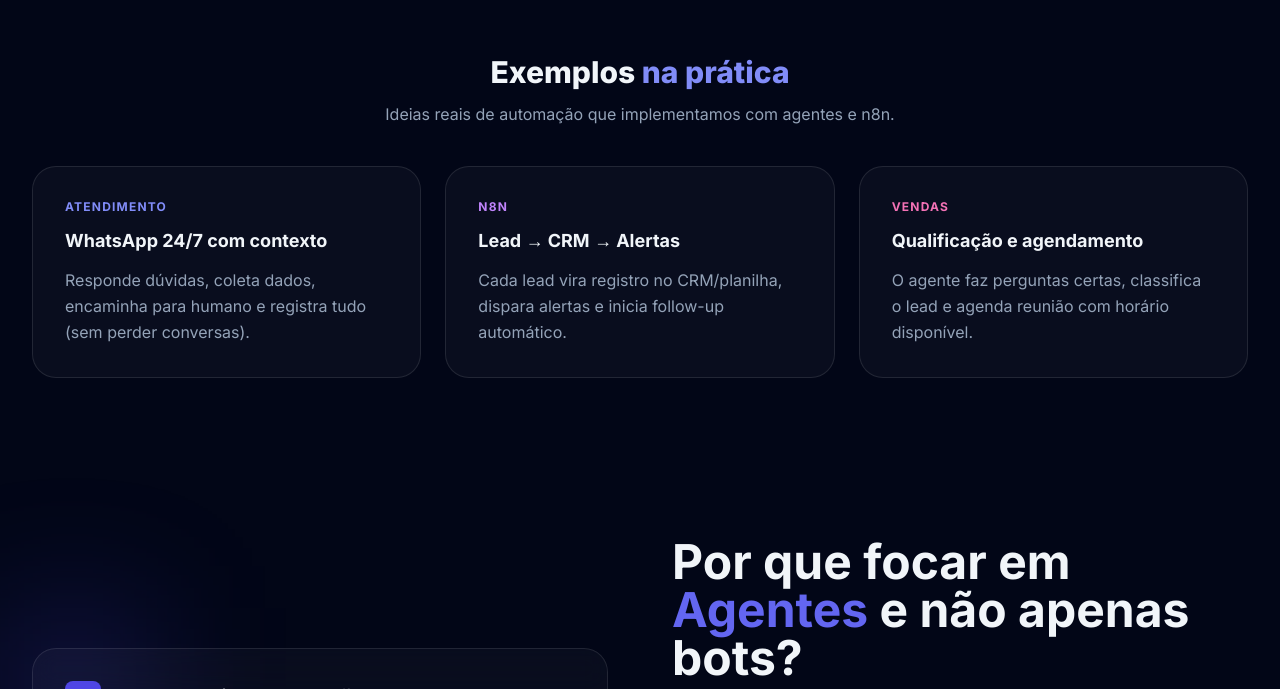
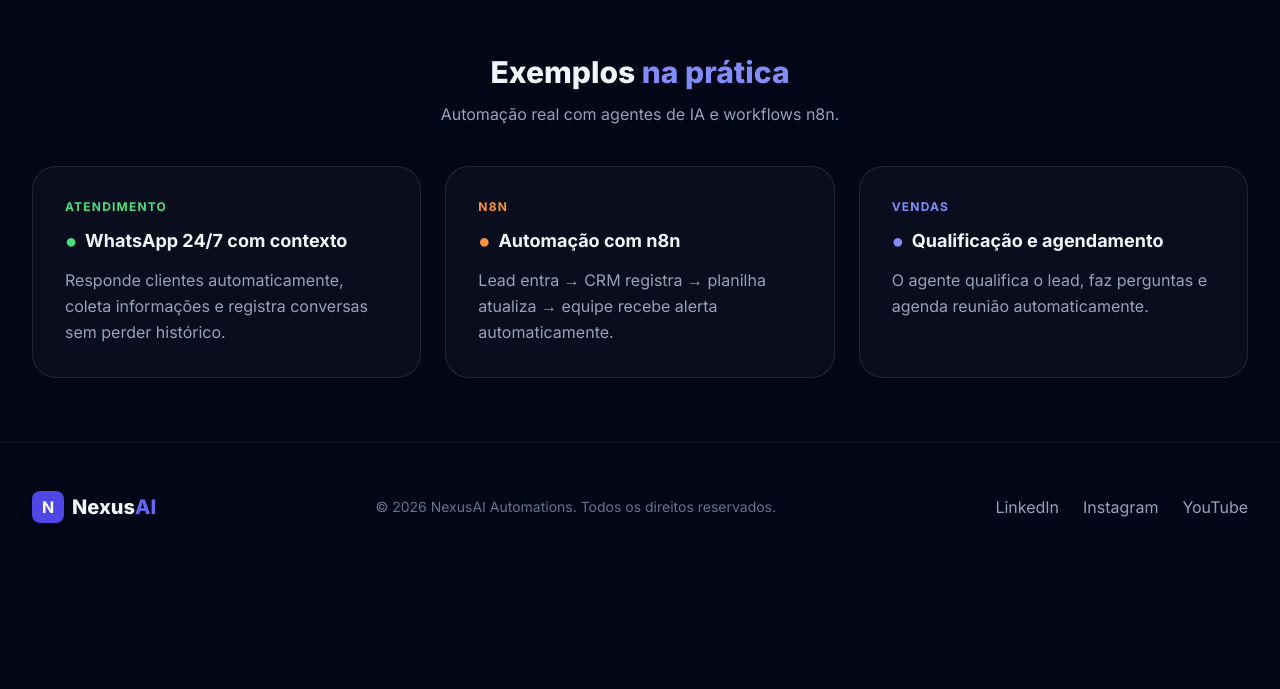
Before and after one commit to walterwrc2010-maker/NexusAI, a React (Vite) app: page / in a window 1280 px wide. Shown: the part 2111-2800 px from the top of the page. After the commit the page ends 2682 px from the top, so only its background shows below. Built offline with nearby package versions, Linux system fonts and the light colour scheme.

Commit message:
Adiciona seção Exemplos na prática

```diff
--- a/App.tsx
+++ b/App.tsx
@@ -41,85 +41,70 @@ function App() {
           </div>
         </div>
 
-        <Services />
-        <section className="py-16 bg-slate-950 border-t border-white/5">
+        <Services /><section className="py-16 bg-slate-950 border-t border-white/5">
           <div className="max-w-7xl mx-auto px-4 sm:px-6 lg:px-8">
             <div className="text-center mb-10">
               <h3 className="text-2xl md:text-3xl font-extrabold">
                 Exemplos <span className="text-indigo-400">na prática</span>
               </h3>
               <p className="text-slate-400 mt-3 max-w-2xl mx-auto">
-                Ideias reais de automação que implementamos com agentes e n8n.
+                Automação real com agentes de IA e workflows n8n.
               </p>
             </div>
 
             <div className="grid grid-cols-1 md:grid-cols-3 gap-6">
+
+              {/* WhatsApp */}
               <div className="p-8 rounded-3xl bg-white/[0.03] border border-white/10 hover:border-white/20 transition-all">
-                <p className="text-xs font-bold uppercase tracking-widest text-indigo-400 mb-3">Atendimento</p>
-                <h4 className="text-lg font-bold mb-3">WhatsApp 24/7 com contexto</h4>
+                <p className="text-xs font-bold uppercase tracking-widest text-green-400 mb-3">
+                  Atendimento
+                </p>
+
+                <h4 className="text-lg font-bold mb-3 flex items-center gap-2">
+                  <span className="text-green-400 text-xl">●</span>
+                  WhatsApp 24/7 com contexto
+                </h4>
+
                 <p className="text-slate-400 leading-relaxed">
-                  Responde dúvidas, coleta dados, encaminha para humano e registra tudo (sem perder conversas).
+                  Responde clientes automaticamente, coleta informações e registra
+                  conversas sem perder histórico.
                 </p>
               </div>
 
+              {/* n8n */}
               <div className="p-8 rounded-3xl bg-white/[0.03] border border-white/10 hover:border-white/20 transition-all">
-                <p className="text-xs font-bold uppercase tracking-widest text-purple-400 mb-3">n8n</p>
-                <h4 className="text-lg font-bold mb-3">Lead → CRM → Alertas</h4>
+                <p className="text-xs font-bold uppercase tracking-widest text-orange-400 mb-3">
+                  n8n
+                </p>
+
+                <h4 className="text-lg font-bold mb-3 flex items-center gap-2">
+                  <span className="text-orange-400 text-xl">●</span>
+                  Automação com n8n
+                </h4>
+
                 <p className="text-slate-400 leading-relaxed">
-                  Cada lead vira registro no CRM/planilha, dispara alertas e inicia follow-up automático.
+                  Lead entra → CRM registra → planilha atualiza → equipe recebe alerta
+                  automaticamente.
                 </p>
               </div>
 
+              {/* vendas */}
               <div className="p-8 rounded-3xl bg-white/[0.03] border border-white/10 hover:border-white/20 transition-all">
-                <p className="text-xs font-bold uppercase tracking-widest text-pink-400 mb-3">Vendas</p>
-                <h4 className="text-lg font-bold mb-3">Qualificação e agendamento</h4>
+                <p className="text-xs font-bold uppercase tracking-widest text-indigo-400 mb-3">
+                  Vendas
+                </p>
+
+                <h4 className="text-lg font-bold mb-3 flex items-center gap-2">
+                  <span className="text-indigo-400 text-xl">●</span>
+                  Qualificação e agendamento
+                </h4>
+
                 <p className="text-slate-400 leading-relaxed">
-                  O agente faz perguntas certas, classifica o lead e agenda reunião com horário disponível.
+                  O agente qualifica o lead, faz perguntas e agenda reunião
+                  automaticamente.
                 </p>
               </div>
-            </div>
-          </div>
-        </section>
 
-        <AboutAgents />
-        <Process />
-        <AgentDemo />
-        <Testimonials />
-        <FAQ />
-
-        {/* Final CTA Section */}
-        <section id="contact" className="py-32 relative overflow-hidden">
-          {/* Decorative radial gradient */}
-          <div className="absolute top-1/2 left-1/2 -translate-x-1/2 -translate-y-1/2 w-full h-full bg-indigo-600/10 blur-[150px] rounded-full -z-10"></div>
-
-          <div className="max-w-4xl mx-auto px-4 text-center">
-            <div className="inline-block p-1 rounded-2xl bg-gradient-to-r from-indigo-500 to-purple-500 mb-8">
-              <div className="bg-slate-950 px-6 py-2 rounded-xl text-xs font-bold uppercase tracking-widest text-indigo-400">
-                Últimas Vagas para Consultoria este Mês
-              </div>
-            </div>
-
-            <h2 className="text-4xl md:text-6xl font-extrabold mb-8 leading-tight">
-              A revolução não espera. <br />
-              Sua <span className="gradient-text">automação</span> começa aqui.
-            </h2>
-            <p className="text-slate-400 mb-12 text-lg md:text-xl max-w-2xl mx-auto leading-relaxed">
-              Agende uma consultoria estratégica gratuita e descubra como a NexusAI pode economizar centenas de horas na sua empresa todos os meses através de Agentes e Workflows.
-            </p>
-
-            <div className="flex flex-col sm:flex-row justify-center gap-6">
-              <a
-                href="https://wa.me/seu-numero"
-                className="px-10 py-5 bg-indigo-600 hover:bg-indigo-700 text-white font-bold rounded-2xl transition-all shadow-2xl shadow-indigo-500/40 transform hover:scale-105"
-              >
-                Agendar Diagnóstico Gratuito
-              </a>
-              <a
-                href="#demo"
-                className="px-10 py-5 bg-white/5 hover:bg-white/10 border border-white/10 text-white font-bold rounded-2xl transition-all"
-              >
-                Falar com o Agente Agora
-              </a>
             </div>
           </div>
         </section>
```
